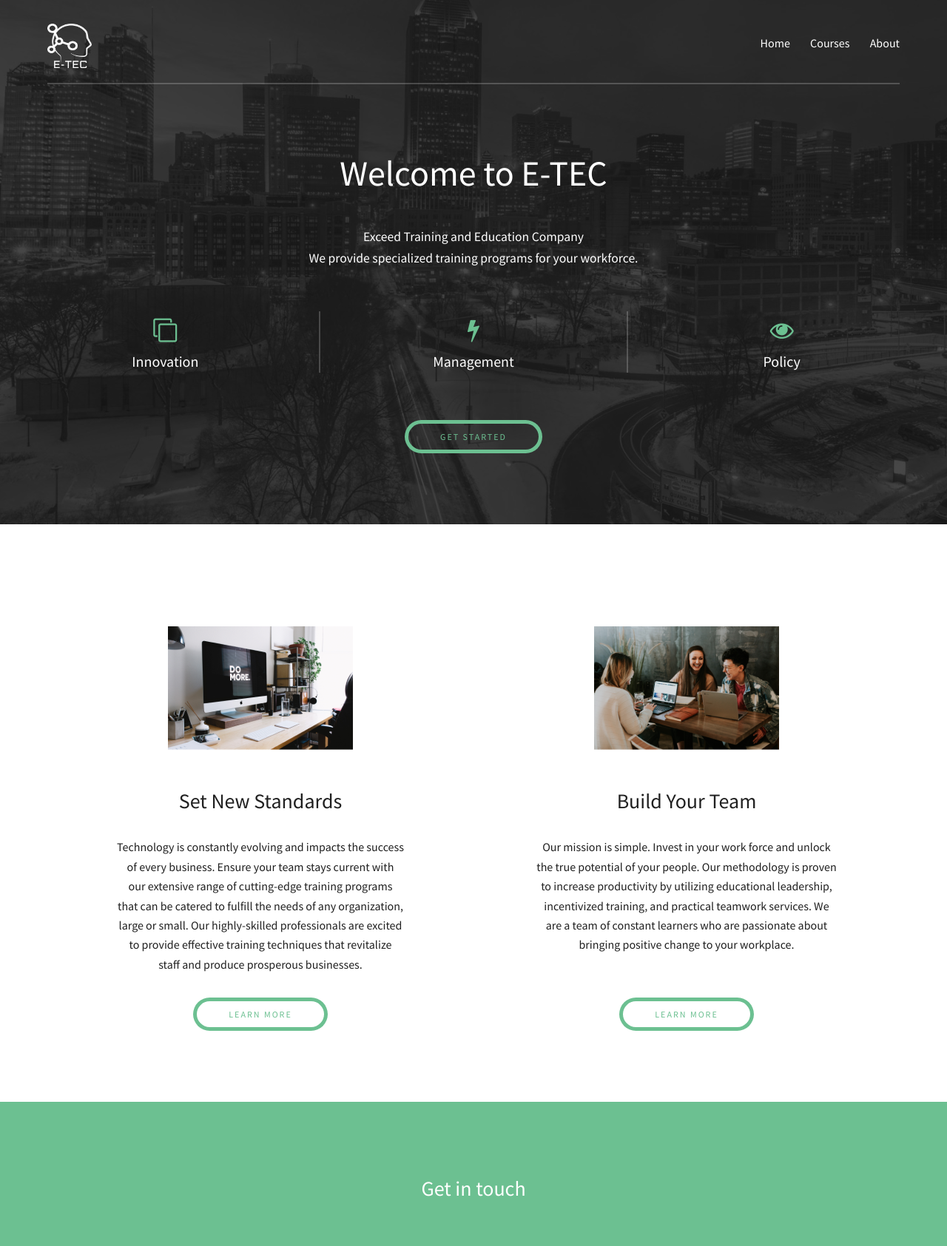
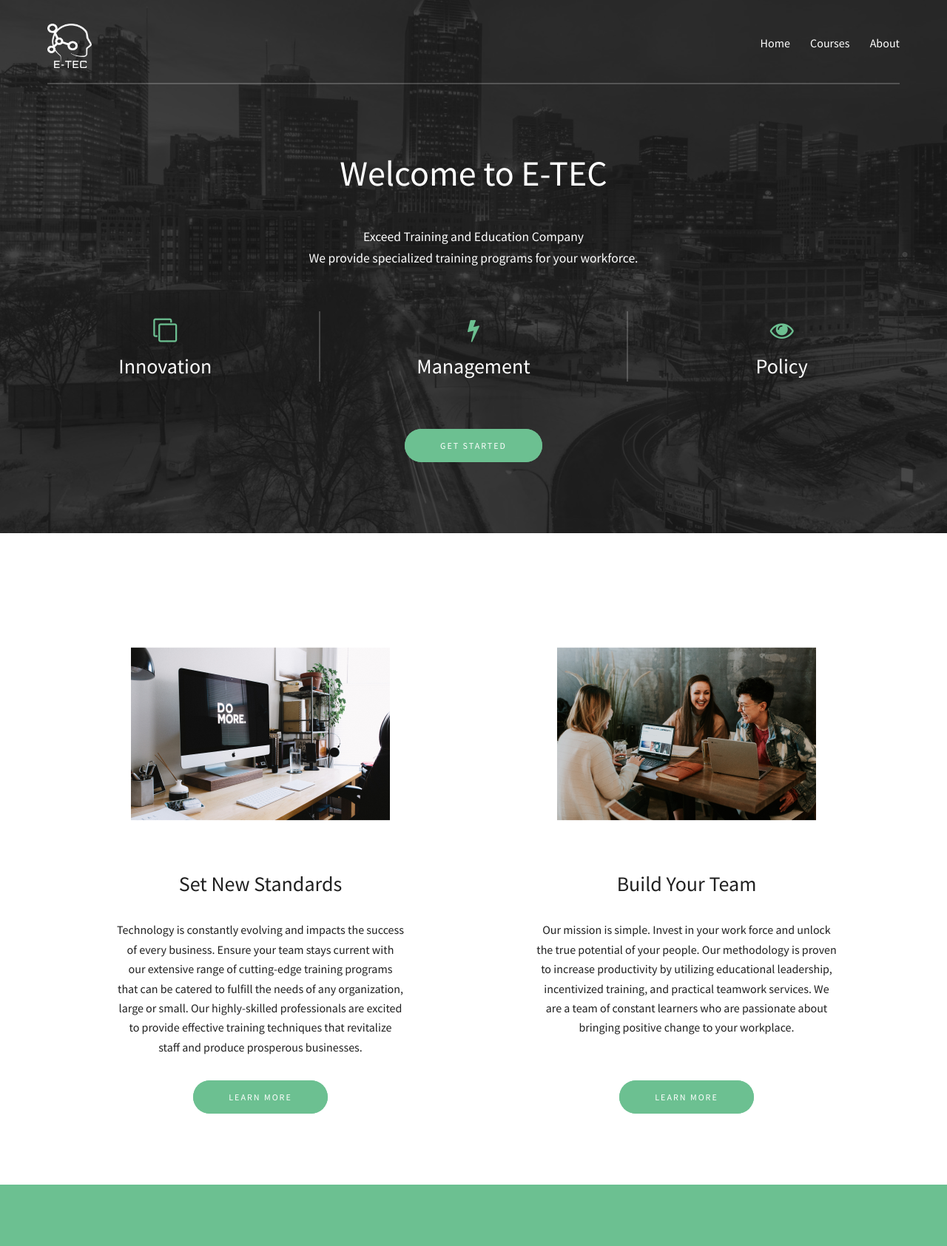
Before and after one commit to stefiin/etec, a Django app: page /1/ in a window 1280 px wide. Shown: the top 1685 px of the page at 74% size. Run offline with Django 3.2, Linux system fonts and the light colour scheme; data that the repository does not hold is empty.

Commit message:
Current deployed app

```diff
--- a/static/assets/css/main.css
+++ b/static/assets/css/main.css
@@ -1889,6 +1889,10 @@
 		width: auto;
 		height: auto;
 		flex: 1;
+	}
+
+	.flex-obj > h3 {
+		font-size: 1.75em !important;
 	}
 
 		.flex.flex-2 {
@@ -2524,9 +2528,9 @@
 		-webkit-transition: background-color 0.2s ease-in-out, color 0.2s ease-in-out;
 		-ms-transition: background-color 0.2s ease-in-out, color 0.2s ease-in-out;
 		transition: background-color 0.2s ease-in-out, color 0.2s ease-in-out;
-		background-color: transparent;
+		background-color: #6cc091;
 		box-shadow: inset 0 0 0 5px #6cc091;
-		color: #6cc091 !important;
+		color: white !important;
 		border-radius: 30px;
 		border: 0;
 		cursor: pointer;
```
Also changed, not shown: static/images/domore.png, static/images/smile.png.
